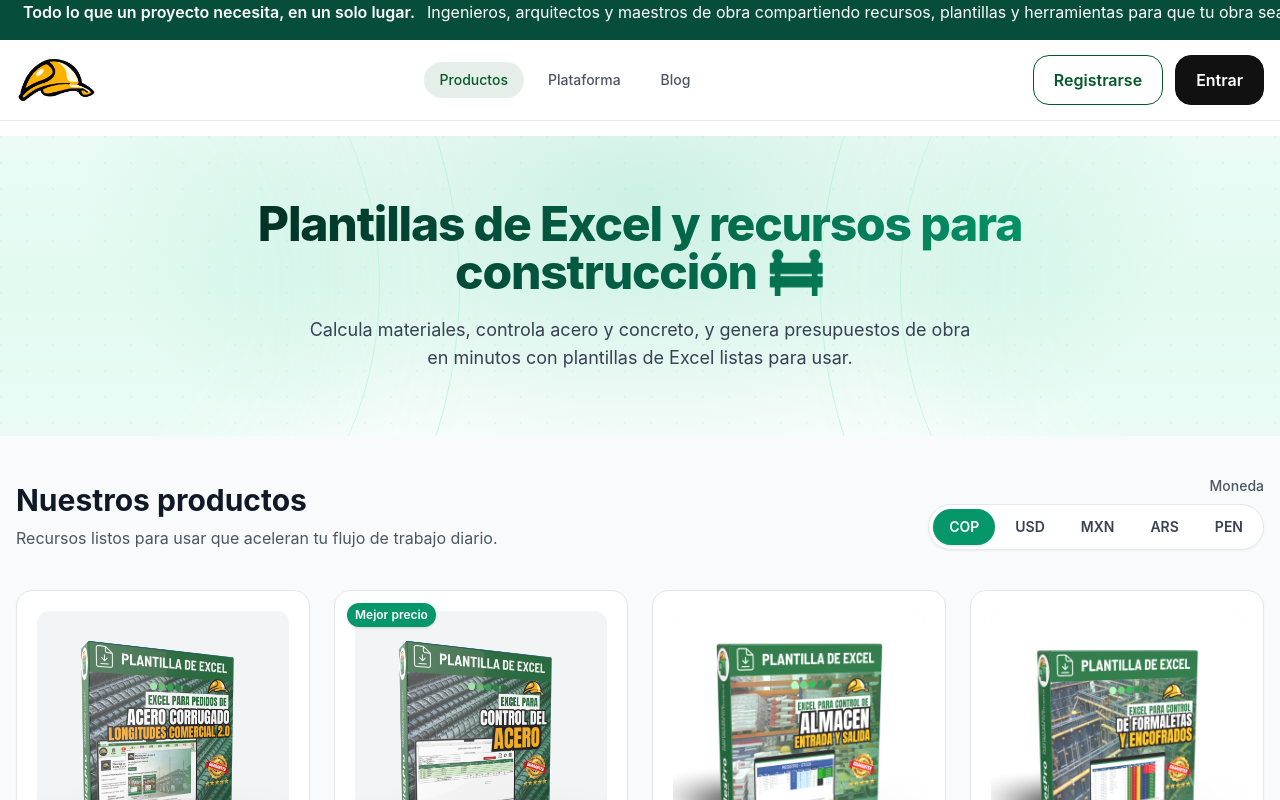
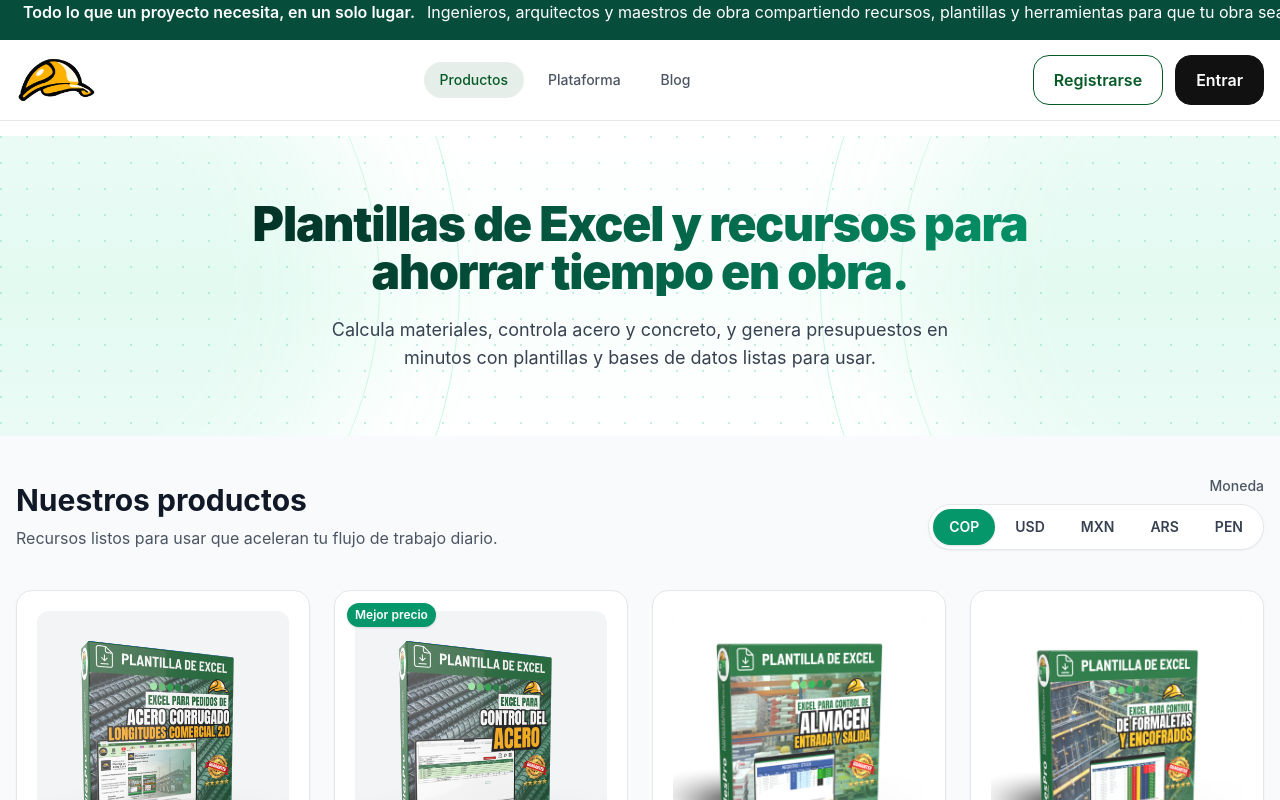
Before and after one commit to CivilesPro/pagina-principal, a React (Vite) app: page / in a window 1280 px wide. Shown: the top 800 px of the page. Built offline with nearby package versions, Linux system fonts and the light colour scheme.

Commit message:
vamos a cambiar el precio

```diff
--- a/src/pages/ProductosPage.jsx
+++ b/src/pages/ProductosPage.jsx
@@ -126,7 +126,7 @@ export default function ProductosPage() {
         {/* Fondo decorativo luxury (sin imágenes) */}
         <div aria-hidden="true" className="pointer-events-none absolute inset-0 z-0 overflow-hidden">
           {/* Spotlight superior (halo central) */}
-          <div className="absolute inset-0 bg-[radial-gradient(900px_520px_at_50%_20%,rgba(16,185,129,0.20),transparent_62%)]" />
+
 
           {/* Arcos laterales más finos (look premium) */}
           <div className="absolute -left-[520px] top-1/2 h-[980px] w-[980px] -translate-y-1/2 rounded-full border border-emerald-200/60" />
@@ -140,17 +140,17 @@ export default function ProductosPage() {
           <div className="absolute -right-[260px] top-1/2 h-[620px] w-[620px] -translate-y-1/2 rounded-full bg-emerald-400/10 blur-3xl" />
 
           {/* Patrón sutil tipo “dot grid” (muy luxury, casi invisible) */}
-          <div className="absolute inset-0 opacity-[0.06] bg-[radial-gradient(circle_at_1px_1px,rgba(16,185,129,0.9)_1px,transparent_0)] [background-size:26px_26px]" />
+          <div className="absolute inset-0 opacity-[0.26] bg-[radial-gradient(circle_at_1px_1px,rgba(16,185,129,0.9)_1px,transparent_0)] [background-size:26px_26px]" />
         </div>
 
         <div className="relative z-10">
           <div className="mx-auto max-w-4xl px-4 text-center">
-            <h1 className="text-center text-4xl font-extrabold tracking-tight text-transparent bg-clip-text bg-gradient-to-r from-emerald-950 to-emerald-600 sm:text-5xl">
-              Plantillas de Excel y recursos para construcción 🚧
+            <h1 className="text-center text-4xl font-black tracking-tight text-transparent bg-clip-text bg-gradient-to-r from-emerald-950 to-emerald-600 sm:text-5xl">
+              Plantillas de Excel y recursos para ahorrar tiempo en obra.
             </h1>
 
             <p className="mx-auto mt-4 max-w-2xl text-center text-base text-gray-700 sm:mt-5 sm:text-lg">
-              Calcula materiales, controla acero y concreto, y genera presupuestos de obra en minutos con plantillas de Excel listas para usar.
+             Calcula materiales, controla acero y concreto, y genera presupuestos en minutos con plantillas y bases de datos listas para usar.
             </p>
           </div>
         </div>
```
